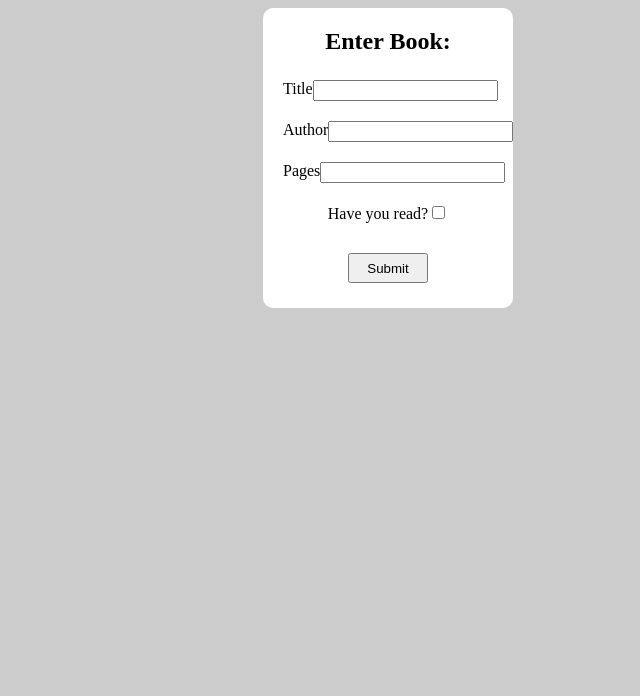
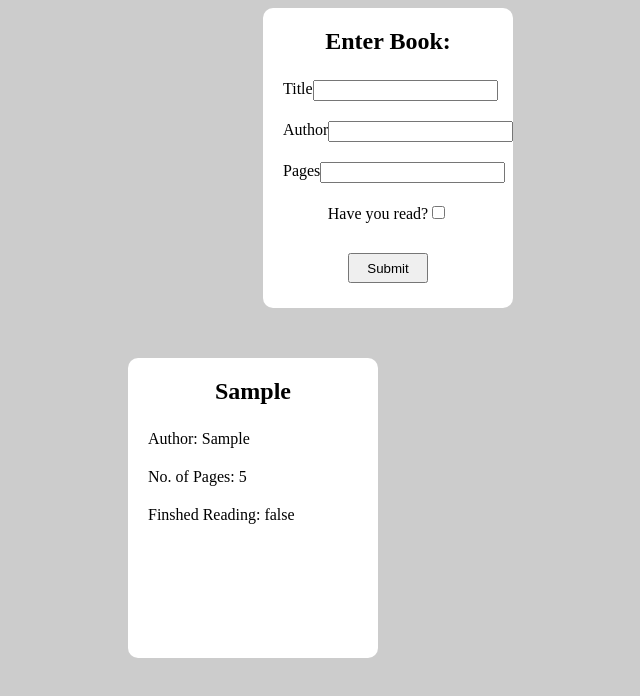
Before and after one commit to nicol29/library, a website: page index.html in a window 1280 px wide. Both pictures are taken after typing "Sample", "Sample", "5" into the empty fields and a click on the button "Submit". Shown: the whole page, without its empty margins (252-892 px from the left). Drawn offline with Linux system fonts and the light colour scheme.

Commit message:
Populate book cards with their respective object

```diff
--- a/app.js
+++ b/app.js
@@ -3,6 +3,7 @@ const titleInput = document.querySelector('#title');
 const authorInput = document.querySelector('#author');
 const pagesInput = document.querySelector('#pages');
 const checkboxInput = document.querySelector('#read');
+const booksContainer = document.querySelector('.grid-container');
 
 const myLibrary = [];
 let numberOfBooks = 0;
@@ -14,11 +15,37 @@ function Book(title, author, pages, isRead) {
   this.isRead = isRead;
 }
 
+function displayBooks() {
+  const outputBookDiv = document.createElement('div');
+  outputBookDiv.classList.add('output');
+
+  const titleH2 = document.createElement('h2');
+  titleH2.innerText = myLibrary[numberOfBooks].title;
+  outputBookDiv.appendChild(titleH2);
+
+  const divAuthor = document.createElement('div');
+  divAuthor.innerText = `Author: ${myLibrary[numberOfBooks].author}`;
+  outputBookDiv.appendChild(divAuthor);
+
+  const divPages = document.createElement('div');
+  divPages.innerText = `No. of Pages: ${myLibrary[numberOfBooks].pages}`;
+  outputBookDiv.appendChild(divPages);
+
+  const divRead = document.createElement('div');
+  divRead.innerText = `Finshed Reading: ${myLibrary[numberOfBooks].isRead}`;
+  outputBookDiv.appendChild(divRead);
+
+  booksContainer.appendChild(outputBookDiv);
+
+  numberOfBooks += 1;
+  // myLibrary.forEach((book) => console.log(book));
+}
+
 function addBookToLibrary(title, author, pages, isRead) {
   myLibrary[numberOfBooks] = new Book(title, author, pages, isRead);
 
-  numberOfBooks++;
-  console.log(myLibrary);
+  displayBooks();
+  // console.log(myLibrary);
 }
 
 submitButton.addEventListener('click', () => {
@@ -34,7 +61,3 @@ submitButton.addEventListener('click', () => {
   pagesInput.value = '';
   checkboxInput.checked = false;
 });
-
-function displayBooks() {
-
-}
--- a/index.html
+++ b/index.html
@@ -41,7 +41,9 @@
       </div>
     </div>
     <div class="books-container">
+      <div class="grid-container">
 
+      </div>
     </div>
   </body>
 </html>
--- a/style.css
+++ b/style.css
@@ -1,10 +1,12 @@
 body {
   background-color: #ccc;
   display: flex;
-  justify-content: center;
+  align-items: center;
+  flex-direction: column;
 }
 
-.input {
+.input,
+.output {
   box-sizing: border-box;
   background-color: white;
   border-radius: 10px;
@@ -13,13 +15,15 @@ body {
   padding: 20px;
 }
 
-.input > h2 {
+.input > h2,
+.output > h2 {
   margin: 0 0 25px 0;
   display: flex;
   justify-content: center;
 }
 
-.form-row {
+.form-row,
+.output > div {
   margin-bottom: 20px;
   display: flex;
 }
@@ -39,3 +43,11 @@ input {
   height: 30px;
   margin-top: 10px;
 }
+
+.grid-container {
+  padding: 50px;
+  display: grid;
+  gap: 20px;
+  grid-template-columns: repeat(2, 1fr);
+  grid-template-rows: repeat(4, 1fr);
+}
```
